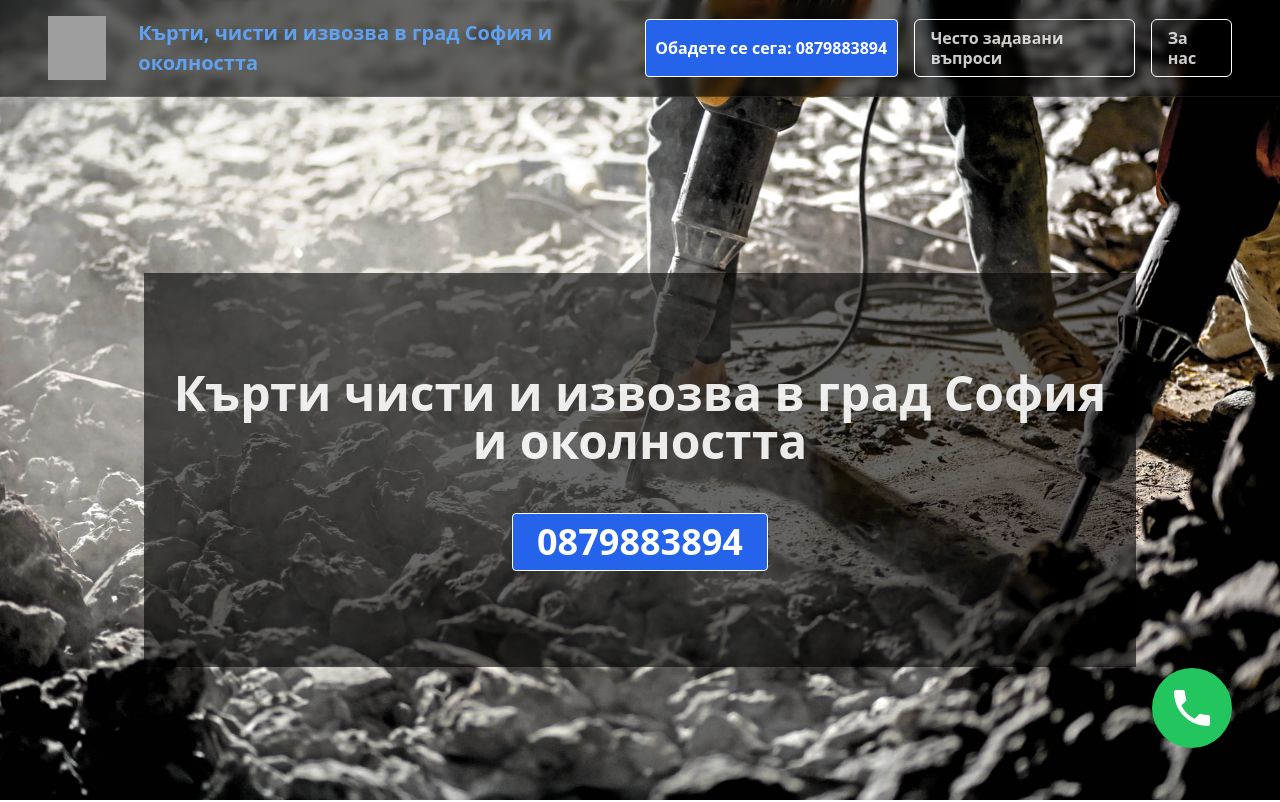
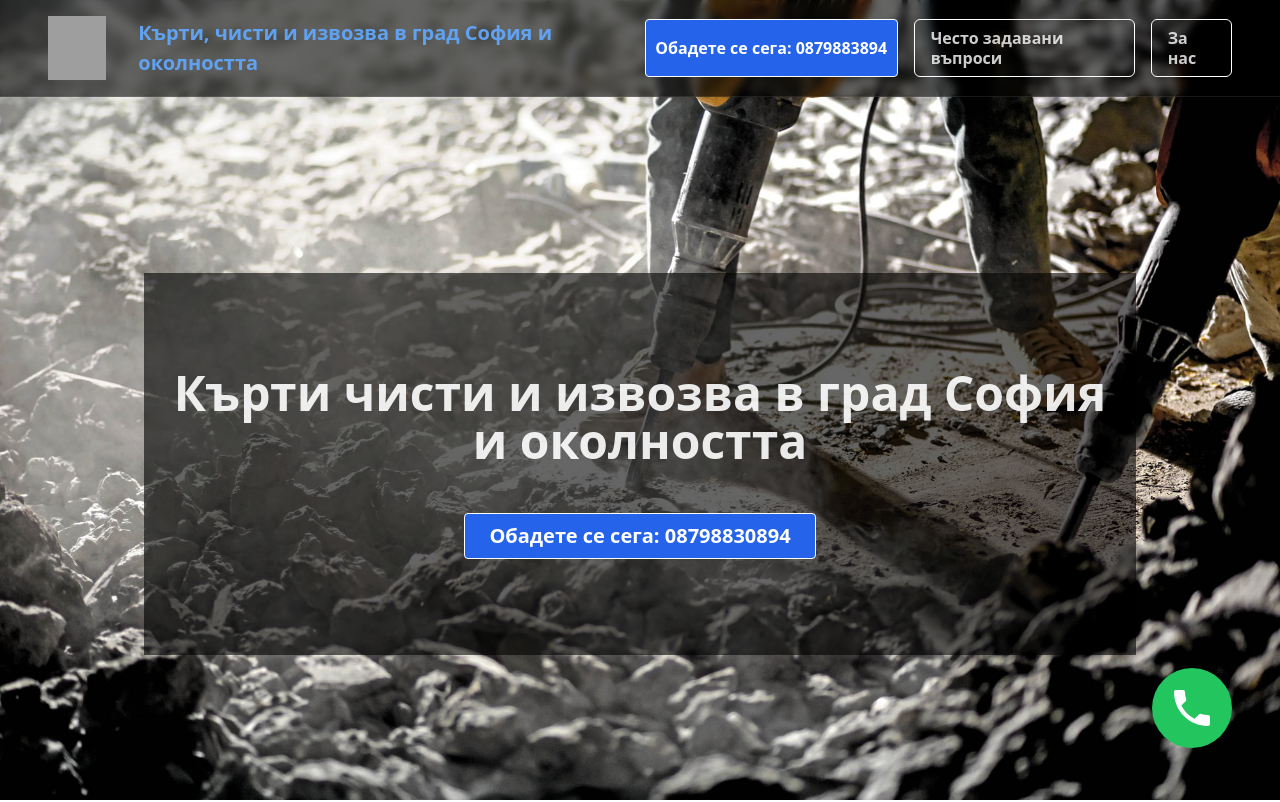
Before and after one commit to fabiennikolov/kurti-chisti, a Nuxt app: page / in a window 1280 px wide. Shown: the top 802 px of the page. Built offline with nearby package versions, Linux system fonts and the light colour scheme; grey boxes are pictures that could not be loaded; a web font is replaced by a local one.

Commit message:
change button

```diff
--- a/pages/index.vue
+++ b/pages/index.vue
@@ -5,9 +5,9 @@
       <h1 class="mx-auto mb-12 flex px-4 text-center text-4xl font-bold font-bold text-white/90 sm:text-5xl">
         Кърти чисти и извозва в град София и околността
       </h1>
-      <a class="mx-auto w-fit flex text-2xl font-bold sm:text-4xl" href="tel:+359879883894">
+      <a class="text-md mx-auto w-fit flex font-bold sm:text-xl" href="tel:+359879883894">
         <CoolButton>
-          0879883894
+          Обадете се сега: 08798830894
         </CoolButton>
       </a>
     </div>
```
